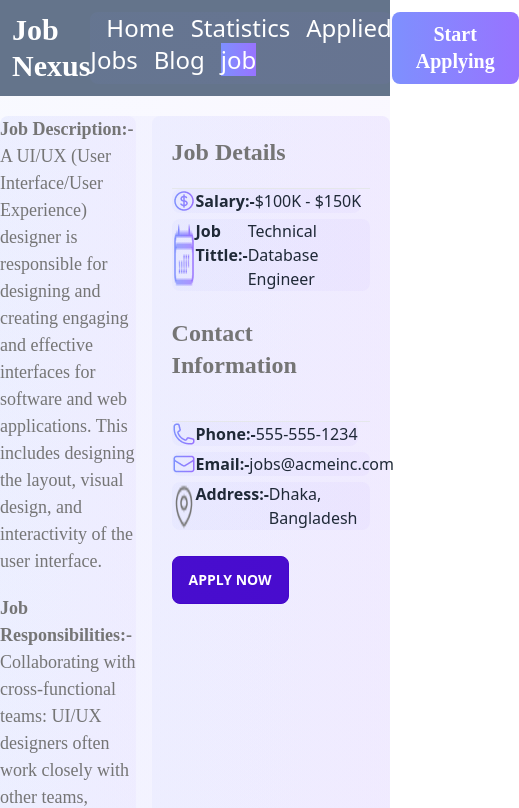
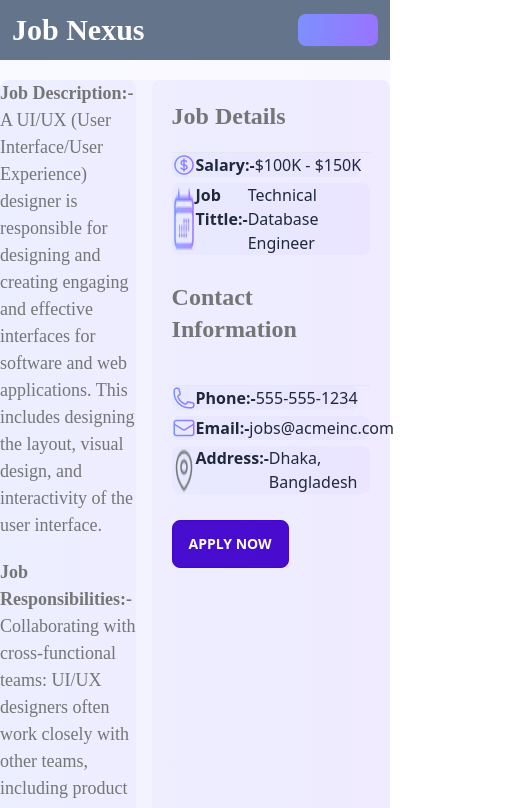
Before and after one commit to oliullah05/Job-Verse, a React (Vite) app: page /job in a window 390 px wide. Shown: the top 808 px of the page, 519 px wide, since content can reach past the window. Built offline with nearby package versions, Linux system fonts and the light colour scheme.

Commit message:
mobile responsive done

```diff
--- a/src/Components/Header/Header.jsx
+++ b/src/Components/Header/Header.jsx
@@ -1,38 +1,201 @@
-import React from 'react';
+// import React from 'react';
+
+// import { NavLink, Outlet } from 'react-router-dom';
+// import "./Header.css"
+
+// const Header = () => {
+//     return (
+
+//         <>
+
+//             <nav className='text-2xl p-3 bg-slate-500 flex justify-between container mx-auto'>
+//             <h1 className='text-3xl '>Job Nexus</h1>
+//           <div>
+//           <NavLink className={`ml-4 text-white ${({ isActive}) => isActive? "active" : ""}`} to="/">Home</NavLink>
+
+//             <NavLink className={`ml-4 text-white ${({ isActive}) => isActive? "active" : ""}`}  to="/statistics">Statistics</NavLink>
+
+//             <NavLink className={`ml-4 text-white ${({ isActive}) => isActive? "active" : ""}`}  to="/applied_jobs">Applied Jobs</NavLink>
+
+//             <NavLink className={`ml-4 text-white ${({ isActive}) => isActive? "active" : ""}`}  to="/blog">Blog</NavLink>
+
+//             <NavLink className={`ml-4 text-white ${({ isActive}) => isActive? "active" : ""}`}  to="/job">job</NavLink>
+
+//           </div>
+//             <button className=''>Start Applying</button>
+
+//         </nav>
+//         <Outlet></Outlet>
+//         </>
+//     );
+// };
+
+// export default Header;
+
+
+import React, { useState } from 'react';
 import { NavLink, Outlet } from 'react-router-dom';
 import "./Header.css"
 
 const Header = () => {
-    return (
+  const [isMobileMenuOpen, setIsMobileMenuOpen] = useState(false);
 
-        <>
+  const toggleMobileMenu = () => {
+    setIsMobileMenuOpen(!isMobileMenuOpen);
+  };
 
-            <nav className='text-2xl p-3 bg-slate-500 flex justify-between container mx-auto'>
-            <h1 className='text-3xl '>Job Nexus</h1>
-          <div>
-          <NavLink className={`ml-4 text-white ${({ isActive}) => isActive? "active" : ""}`} to="/">Home</NavLink>
+  return (
+    <>
+      <nav className='text-2xl p-3 bg-slate-500 flex justify-between container mx-auto'>
+        <h1 className='text-3xl'>Job Nexus</h1>
+        <div className='flex items-center'>
+          <div className='hidden md:flex'>
+            <NavLink className={`ml-4 text-white ${({ isActive }) => isActive ? "active" : ""}`} to="/">Home</NavLink>
 
-            <NavLink className={`ml-4 text-white ${({ isActive}) => isActive? "active" : ""}`}  to="/statistics">Statistics</NavLink>
+            <NavLink className={`ml-4 text-white ${({ isActive }) => isActive ? "active" : ""}`} to="/statistics">Statistics</NavLink>
 
-            <NavLink className={`ml-4 text-white ${({ isActive}) => isActive? "active" : ""}`}  to="/applied_jobs">Applied Jobs</NavLink>
+            <NavLink className={`ml-4 text-white ${({ isActive }) => isActive ? "active" : ""}`} to="/applied_jobs">Applied Jobs</NavLink>
 
-            <NavLink className={`ml-4 text-white ${({ isActive}) => isActive? "active" : ""}`}  to="/blog">Blog</NavLink>
+            <NavLink className={`ml-4 text-white ${({ isActive }) => isActive ? "active" : ""}`} to="/blog">Blog</NavLink>
 
-            <NavLink className={`ml-4 text-white ${({ isActive}) => isActive? "active" : ""}`}  to="/job">job</NavLink>
+            <NavLink className={`ml-4 text-white ${({ isActive }) => isActive ? "active" : ""}`} to="/job">Job</NavLink>
+          </div>
+          <button className='md:hidden' onClick={toggleMobileMenu}>
+            <svg className="h-8 w-8 fill-current text-white" xmlns="http://www.w3.org/2000/svg" viewBox="0 0 24 24">
+              {isMobileMenuOpen ? (
+                <path d="M19.415,4.585l-14,14 M5.415,4.585l14,14"></path>
+              ) : (
+                <path d="M4,6H20 M4,12H20 M4,18H20"></path>
+              )}
+            </svg>
+          </button>
+        </div>
+        <button className='hidden md:block'>Start Applying</button>
+      </nav>
+      {isMobileMenuOpen && (
+        <div className="md:hidden bg-slate-500 p-4">
+          <NavLink className={`block text-white py-2`} to="/" onClick={toggleMobileMenu}>Home</NavLink>
+          <NavLink className={`block text-white py-2`} to="/statistics" onClick={toggleMobileMenu}>Statistics</NavLink>
+          <NavLink className={`block text-white py-2`} to="/applied_jobs" onClick={toggleMobileMenu}>Applied Jobs</NavLink>
+          <NavLink className={`block text-white py-2`} to="/blog" onClick={toggleMobileMenu}>Blog</NavLink>
+          <NavLink className={`block text-white py-2`} to="/job" onClick={toggleMobileMenu}>Job</NavLink>
+        </div>
+      )}
+      <Outlet />
+    </>
+  );
+};
 
-          </div>
-            <button className=''>Start Applying</button>
+export default Header;
 
-        </nav>
-        <Outlet></Outlet>
-        </>
-    );
-};
-{/* <NavLink
-to={``}
-className={({ isActive,}) =>
-  isActive? "active" : ""
-}
->
-</NavLink> */}
-export default Header;
+
+
+
+
+
+
+
+// import React, { useState } from 'react';
+// import { NavLink, Outlet } from 'react-router-dom';
+// import './Header.css';
+
+// const Header = () => {
+//   const [isOpen, setIsOpen] = useState(false);
+
+//   const toggleMenu = () => {
+//     setIsOpen(!isOpen);
+//   };
+
+//   return (
+//     <>
+//       <nav className="p-3 bg-slate-500">
+//         <div className="container mx-auto flex justify-between items-center">
+//           <h1 className="text-3xl hidden sm:block text-white">Job Nexus</h1>
+//           <button
+//             className="block md:hidden text-white focus:outline-none"
+//             onClick={toggleMenu}
+//           >
+//             <svg
+//               className={`w-6 h-6 ${isOpen ? 'hidden' : 'block'}`}
+//               fill="none"
+//               stroke="currentColor"
+//               viewBox="0 0 24 24"
+//               xmlns="http://www.w3.org/2000/svg"
+//             >
+//               <path
+//                 strokeLinecap="round"
+//                 strokeLinejoin="round"
+//                 strokeWidth="2"
+//                 d="M4 6h16M4 12h16M4 18h16"
+//               ></path>
+//             </svg>
+//             <svg
+//               className={`w-6 h-6 ${isOpen ? 'block' : 'hidden'}`}
+//               fill="none"
+//               stroke="currentColor"
+//               viewBox="0 0 24 24"
+//               xmlns="http://www.w3.org/2000/svg"
+//             >
+//               <path
+//                 strokeLinecap="round"
+//                 strokeLinejoin="round"
+//                 strokeWidth="2"
+//                 d="M6 18L18 6M6 6l12 12"
+//               ></path>
+//             </svg>
+//           </button>
+//           <div
+//             className={`${
+//               isOpen ? 'block' : 'hidden'
+//             } md:flex md:items-center w-full md:w-auto`}
+//           >
+//             <div className="text-lg md:flex-grow">
+//               <NavLink
+//                 className="block mt-4 md:inline-block md:mt-0 text-white mr-6"
+//                 activeClassName="active"
+//                 exact
+//                 to="/"
+//               >
+//                 Home
+//               </NavLink>
+//               <NavLink
+//                 className="block mt-4 md:inline-block md:mt-0 text-white mr-6"
+//                 activeClassName="active"
+//                 to="/statistics"
+//               >
+//                 Statistics
+//               </NavLink>
+//               <NavLink
+//                 className="block mt-4 md:inline-block md:mt-0 text-white mr-6"
+//                 activeClassName="active"
+//                 to="/applied_jobs"
+//               >
+//                 Applied Jobs
+//               </NavLink>
+//               <NavLink
+//                 className="block mt-4 md:inline-block md:mt-0 text-white mr-6"
+//                 activeClassName="active"
+//                 to="/blog"
+//               >
+//                 Blog
+//               </NavLink>
+//               <NavLink
+//                 className="block mt-4 md:inline-block md:mt-0 text-white mr-6"
+//                 activeClassName="active"
+//                 to="/job"
+//               >
+//                 Job
+//               </NavLink>
+//             </div>
+//             <button className="block md:inline-block px-4 py-2 rounded text-white bg-blue-500 hover:bg-blue-600 focus:outline-none">
+//               Start Applying
+//             </button>
+//           </div>
+//         </div>
+//       </nav>
+//       <Outlet />
+//     </>
+//   );
+// };
+
+// export default Header;
--- a/src/Components/Home/Banner/Banner.css
+++ b/src/Components/Home/Banner/Banner.css
@@ -1,11 +1,8 @@
 section div h1{
  /* height: 15.75rem; */
-left: 18.75rem;
-top:15.75rem;
 
 font-family: 'Manrope';
 font-style: normal;
-font-size: 5rem;
 /* line-height: 6.25rem; */
 
 color: #1A1919;
--- a/src/Components/Home/Banner/Banner.jsx
+++ b/src/Components/Home/Banner/Banner.jsx
@@ -3,9 +3,9 @@ import "./Banner.css"
 
 const Banner = () => {
     return (
-        <section className='flex justify-center items-center'>
+        <section className='md:flex justify-center items-center gap-4 md:gap-0'>
            <div>
-    <h1>One Step Closer To Your <span>Dream Job</span></h1>
+    <h1 className='md:text-6xl lg:text-8xl text-3xl'>One Step Closer To Your <br className='hidden sm:block md:hidden lg:hidden'/><span>Dream Job</span></h1>
     <p>Explore thousands of job opportunities with all the information you need. Its your future. Come find it. Manage all your job application from start to finish.</p>
     <button>Get started</button>
            </div>
--- a/src/Components/Home/Featured Jobs/FeaturedJobs.jsx
+++ b/src/Components/Home/Featured Jobs/FeaturedJobs.jsx
@@ -13,7 +13,7 @@ useEffect(()=>{
         <div className='m-2'>
             <h1 className='text-4xl font-bold text-center'>Featured Jobs</h1>
             <p className='p-3 text-center'>Explore thousands of job opportunities with all the information you need. Its your future</p>
-       <div className='grid grid-cols-2 gap-5'>
+       <div className='grid grid-cols-1 gap-5 md:grid-cols-2 lg:grid-cols-4'>
        {
                allJObs.map(job=><SingleJob key={job.id} job={job}></SingleJob>)
        }
--- a/src/Components/Home/Home.jsx
+++ b/src/Components/Home/Home.jsx
@@ -7,7 +7,9 @@ const Home = () => {
     return (
         <div className='container mx-auto'>
             <Banner></Banner>
-            <JobCategory></JobCategory>
+
+           <JobCategory></JobCategory>
+
             <FeaturedJobs></FeaturedJobs>
         </div>
     );
--- a/src/Components/Home/JobCategory/JobCategory.jsx
+++ b/src/Components/Home/JobCategory/JobCategory.jsx
@@ -10,10 +10,10 @@ fetch("jobCategory.json").then(res=>res.json()).then(data=>setJobsCategory(data)
 
 
     return (
-        <div className='m-24 py-15'>
+        <div className='py-15'>
             <h1 className='text-4xl text-center font-bold'>Job Category List</h1>
             <p className='text-center p-4'>Explore thousands of job opportunities with all the information you need. Its your future</p>
-            <div className='grid grid-cols-4 gap-4'>
+            <div className='grid grid-cols-1 md:grid-cols-2 lg:grid-cols-4 gap-4'>
             {
                 JobsCategory.map(singleCategory=><SingleCategory key={singleCategory.id} singleCategory={singleCategory}></SingleCategory>)
 
```
Also changed, not shown: public/AssignmentMarks.json (deleted, +0 -11 lines).
